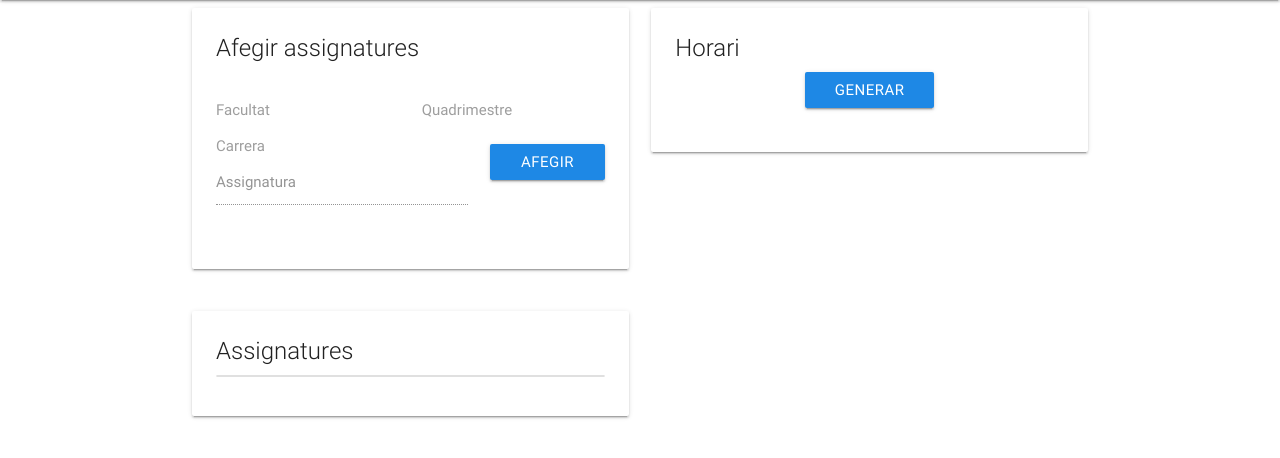
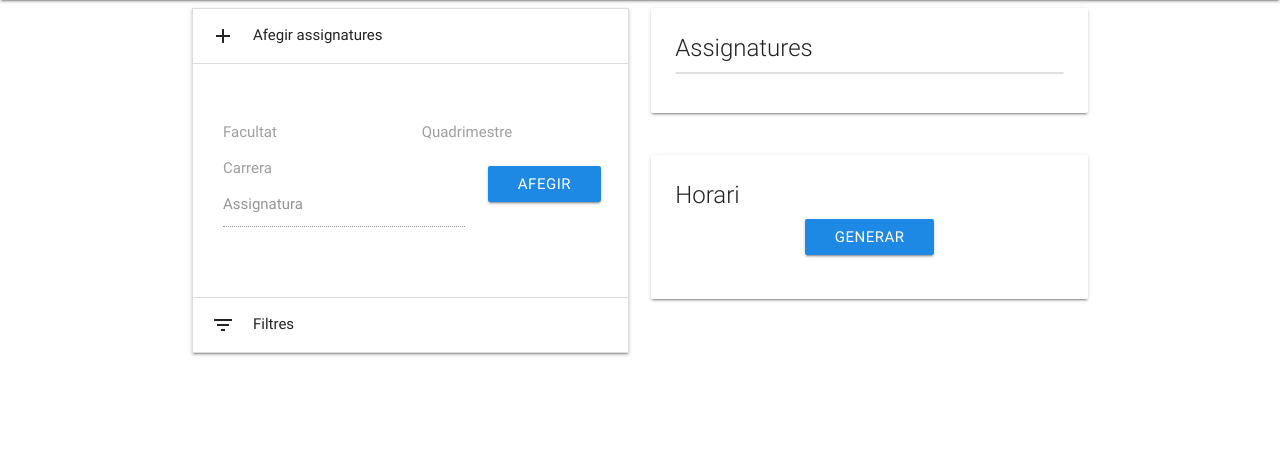
Before and after one commit to alex-torregrosa/CFIS-horaris2, a Django app: page / in a window 1280 px wide. Shown: the part 64-522 px from the top of the page. Run offline with Django 3.2, Linux system fonts and the light colour scheme; some libraries are stand-ins or nearby versions.

Commit message:
UI Filtres

```diff
--- a/horaris/sorter.py
+++ b/horaris/sorter.py
@@ -37,7 +37,7 @@
         return h * 100 / 13
 
     def hora_inici(self, horari):
-        horari = "24:00"
+        horai = "24:00"
         for g in horari:
             h = json.loads(g.horario)
             for c in h:
--- a/horaris/templates/main.template.html
+++ b/horaris/templates/main.template.html
@@ -11,6 +11,24 @@
   <!--Let browser know website is optimized for mobile-->
   <meta name="viewport" content="width=device-width, initial-scale=1.0" />
 
+  <style>
+    div.switch.col {
+      padding-left: 0px;
+    }
+
+    .myLabel {
+      font-size: 1rem;
+      color: #222222;
+    }
+
+    .switch label .lever {
+      margin-left: 5px;
+    }
+
+    .myPicker {
+      width: 5rem;
+    }
+  </style>
 
 </head>
 
@@ -47,15 +65,20 @@
   </div>
 
   <div class="container">
-    <!-- Your content goes here -->
 
     <div class="row">
+      <!-- Columna esquerra -->
       <div class="col s12 l6">
+
+        <!-- Colapsable -->
         <div class="row">
           <div class="col s12">
-            <div class="card white">
-              <div class="card-content">
-                <span class="card-title">Afegir assignatures</span>
+            <ul class="collapsible">
+              <li>
+                <!-- +Assignatures -->
+                <div class="collapsible-header active">
+                  <i class="material-icons">add</i> Afegir assignatures</div>
+                <div class="collapsible-body">
                   <form id="form_assig">
                     <div class="row">
                       <div class="input-field col s12 m6">
@@ -77,10 +100,12 @@
                       </div>
                     </div>
                     <div class="row">
+                      <!-- Autocompletar assignatura -->
                       <div class="input-field col s12 m8">
                         <input type="text" id="asignatura" class="autocomplete" disabled>
                         <label for="autocomplete-input">Assignatura</label>
                       </div>
+                      <!-- Submit button -->
                       <div class="col s12 m4">
                         <button class="btn waves-effect waves-light blue darken-1" type="submit" name="action">Afegir
                           <i class="material-icons right">add</i>
@@ -89,10 +114,82 @@
                     </div>
                   </form>
                 </div>
+              </li>
+
+              <li>
+                <!-- Filtres -->
+                <div class="collapsible-header">
+                  <i class="material-icons">filter_list</i> Filtres</div>
+                <div class="collapsible-body">
+                  <ul class="collection" id="filter-holder">
+                    <!-- Solapaments -->
+                    <li class="collection-item">
+                      <div class="switch">
+                        <label>
+                          <input type="checkbox" checked disabled id="solapaments">
+                          <span class="lever"></span>
+                          <span class="myLabel">Evitar solapaments</span>
+                        </label>
                       </div>
+                    </li>
+                    <!-- Dinar -->
+                    <li class="collection-item">
+                      <div class="switch">
+                        <label>
+                          <input type="checkbox" id="puc_dinar">
+                          <span class="lever"></span>
+                          <span class="myLabel">Temps per dinar</span>
+                        </label>
+                      </div>
+                    </li>
+                    <!-- Hora Inici -->
+                    <li class="collection-item">
+                      <div class="valign-wrapper">
+                        <div class="switch col">
+                          <label>
+                            <input type="checkbox" id="hora_inici">
+                            <span class="lever"></span>
+                            <span class="myLabel">No començar abans de les
+                            </span>
+                          </label>
+                        </div>
+                        <div class="input-field col myPicker">
+                          <input value="08:00" id="time_start" type="text" class="timepicker">
+
+                        </div>
+                      </div>
+                    </li>
+                    <!-- Hora Fi -->
+                    <li class="collection-item">
+                      <div class="valign-wrapper">
+                        <div class="switch col">
+                          <label>
+                            <input type="checkbox" id="hora_inici">
+                            <span class="lever"></span>
+                            <span class="myLabel">Acabar abans de les
+                            </span>
+                          </label>
+                        </div>
+                        <div class="input-field col myPicker">
+                          <input value="20:00" id="time_end" type="text" class="timepicker">
+
+                        </div>
+                      </div>
+                    </li>
+                  </ul>
+                </div>
+              </li>
+            </ul>
           </div>
         </div>
 
+
+
+      </div>
+
+      <!-- Columna dreta -->
+      <div class="col s12 l6">
+        <!-- Llista d'assignatures -->
         <div class="row">
           <div class="col s12">
             <div class="card white">
@@ -105,16 +202,22 @@
             </div>
           </div>
         </div>
-      </div>
-      <div class="col s12 l6">
+        <!-- Fila Generador -->
+        <div class="row">
+          <div class="col s12">
+            <!-- Zona horari -->
             <div class="card white">
               <div class="card-content">
                 <span class="card-title">Horari</span>
+
+                <!-- Botó Generar -->
                 <div class="row btn_holder">
                   <div class="col s12 center">
                     <a class="waves-effect waves-light btn blue darken-1" id="btn_gen">Generar</a>
                   </div>
                 </div>
+
+                <!-- Barra carrega horari -->
                 <div class="row horloader hide">
                   <div class="col s12">
                     <div class="progress">
@@ -128,6 +231,11 @@
 
               </div>
             </div>
+            <!-- End Card -->
+          </div>
+        </div>
+
+
       </div>
     </div>
 
@@ -152,11 +260,6 @@
         <div class="row calcontrols">
 
           <div class="col s12">
-            <div class="refreshholder left">
-              <a id="bt_update" class="waves-effect waves-light btn blue darken-1 ">
-                <i class="material-icons">cached</i>
-              </a>
-            </div>
             <span id="cal_txt">0/0</span>
             <div class="nav_btn_holder right">
 
```
Also changed, not shown: horaris/generator.py (+6 -6 lines), horaris/templates/main.js (+27 -2 lines). Lines whose indentation alone changed are shown as unchanged.
